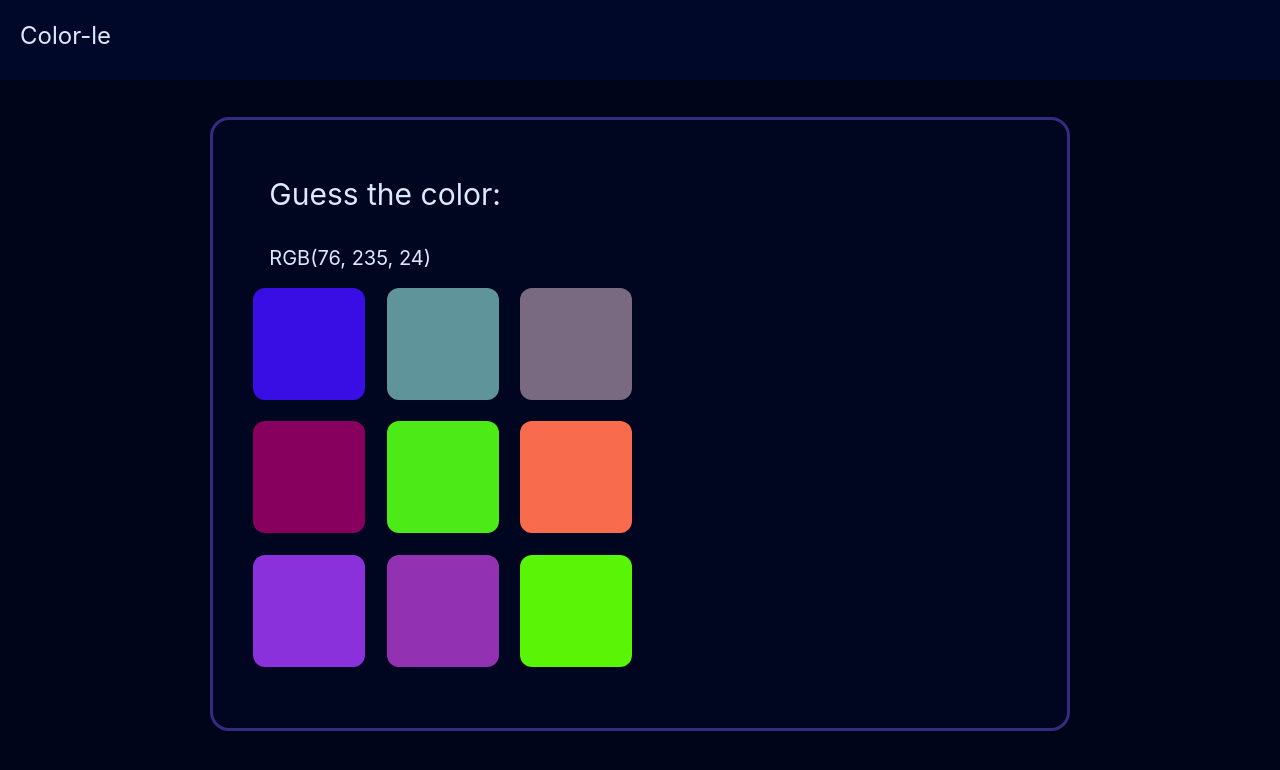
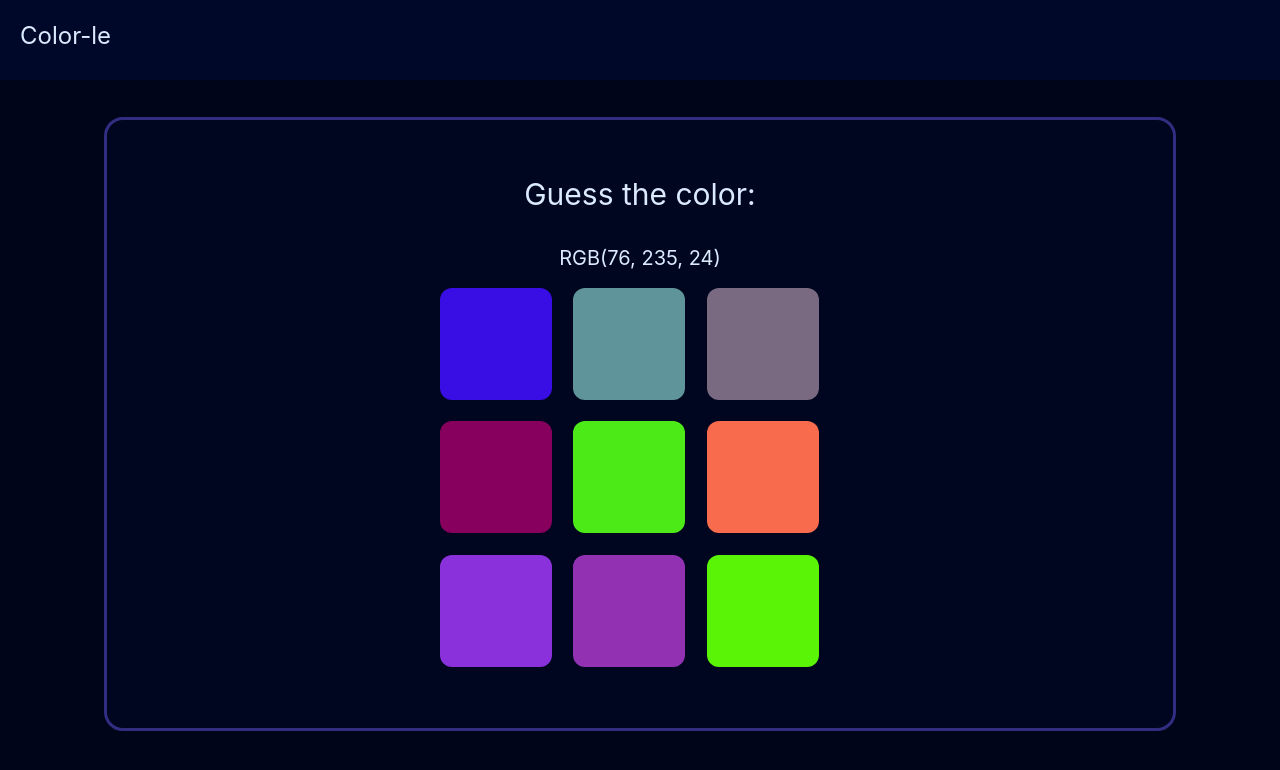
Before and after one commit to kieran-murphy/colorle, a React (Create React App) app: page / in a window 1280 px wide. Shown: the top 770 px of the page. Built offline with nearby package versions, Linux system fonts and the light colour scheme.

Commit message:
fixed center bug

```diff
--- a/src/components/ColorSquare.jsx
+++ b/src/components/ColorSquare.jsx
@@ -19,7 +19,7 @@ const ColorSquare = ({ num, answer, answerColors, setStatus }) => {
   return (
     <div
       style={num === answer ? answerStyle : colorstyle}
-      className="lg:w-28 lg:h-28 w-14 h-14 rounded-xl cursor-pointer lg:mt-0 mt-2"
+      className="lg:w-28 lg:h-28 w-14 h-14 rounded-xl cursor-pointer lg:mt-0 mt-2 "
       onClick={() => {
         // alert(`${num} - ${answer}`);
         handleClick();
--- a/src/components/Content.jsx
+++ b/src/components/Content.jsx
@@ -13,7 +13,7 @@ const Content = () => {
 
   return (
     <div className="flex justify-center w-full h-full">
-      <div className="h-2/3 w-2/3 lg:bg-content mt-10 text-blue-100 lg:outline outline-indigo-900 rounded-2xl flex flex-col p-10 justify-center">
+      <div className="h-5/6 w-5/6 lg:bg-content my-10 py-10 text-blue-100 lg:outline outline-indigo-900 rounded-2xl flex flex-col text-center items-center">
         <h1 className="text-3xl text-blue-100 p-4">Guess the color:</h1>
         {status ? (
           <>
--- a/src/components/Grid.jsx
+++ b/src/components/Grid.jsx
@@ -6,7 +6,7 @@ const Grid = ({ answerColors, setStatus }) => {
   let answer = Math.floor(Math.random() * 9);
 
   return (
-    <div className="grid grid-cols-3 lg:w-[400px] lg:h-[400px] w-[200px] h-[200px]">
+    <div className="grid grid-cols-3 lg:w-[400px] lg:h-[400px] w-[200px] h-[200px] justify-center ">
       {numbers.map((n) => (
         <ColorSquare
           key={n}
```
